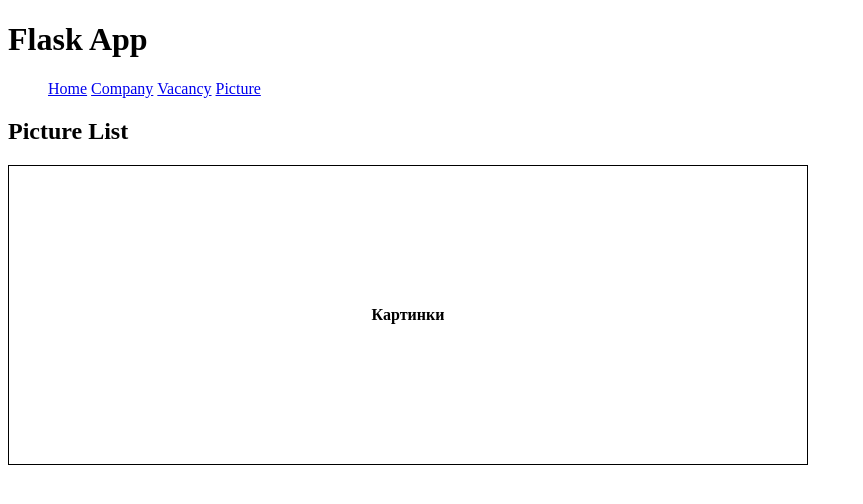
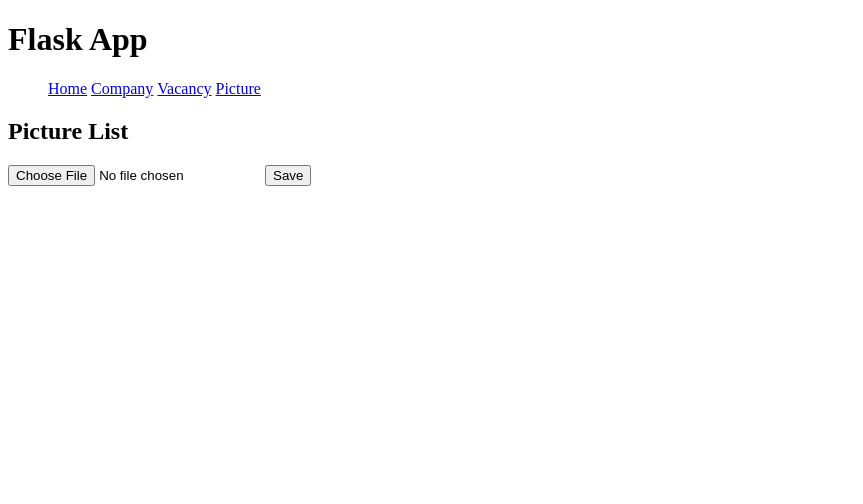
Before and after one commit to pavoli/Flask, a Flask app: page /picture in a window 1280 px wide. Shown: the top 504 px of the page, without its empty margins (0-863 px from the left). Run offline with Flask 2, Linux system fonts and the light colour scheme; lists and menus that the app fills with data are empty.

Commit message:
change picture.html

```diff
--- a/app/templates/picture.html
+++ b/app/templates/picture.html
@@ -3,8 +3,9 @@
 {% block content %}
 <h2 xmlns="http://www.w3.org/1999/html">Picture List</h2>
 <form action="" method="post" name="get_picture">
-    <table>
-        <th>Картинки</th>
-    </table>
+    <p>
+        {{ form.upload }}
+        {{ form.save }}
+    </p>
 </form>
 {% endblock %}
```
